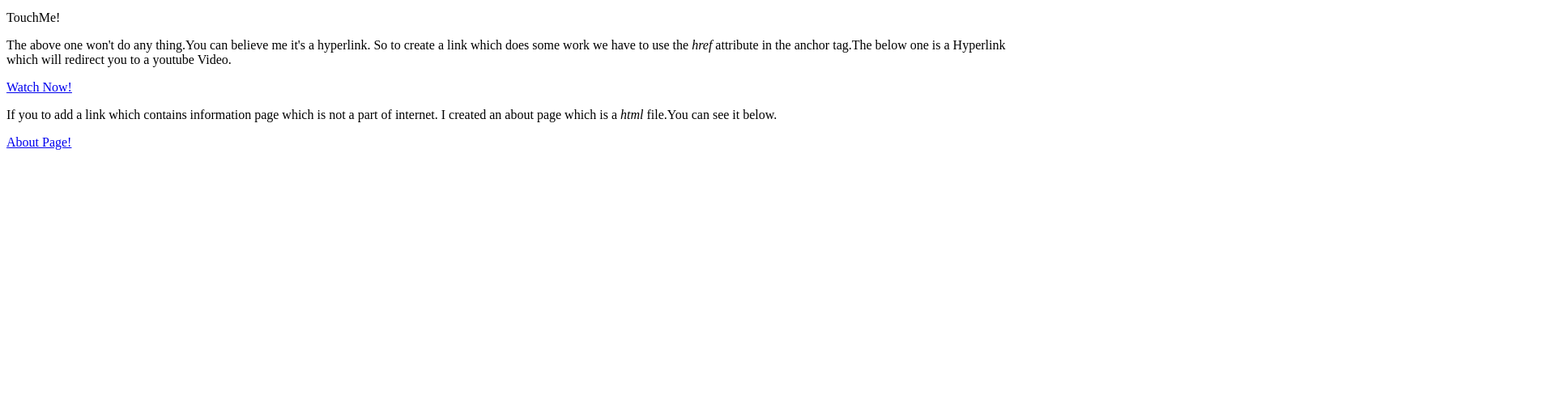
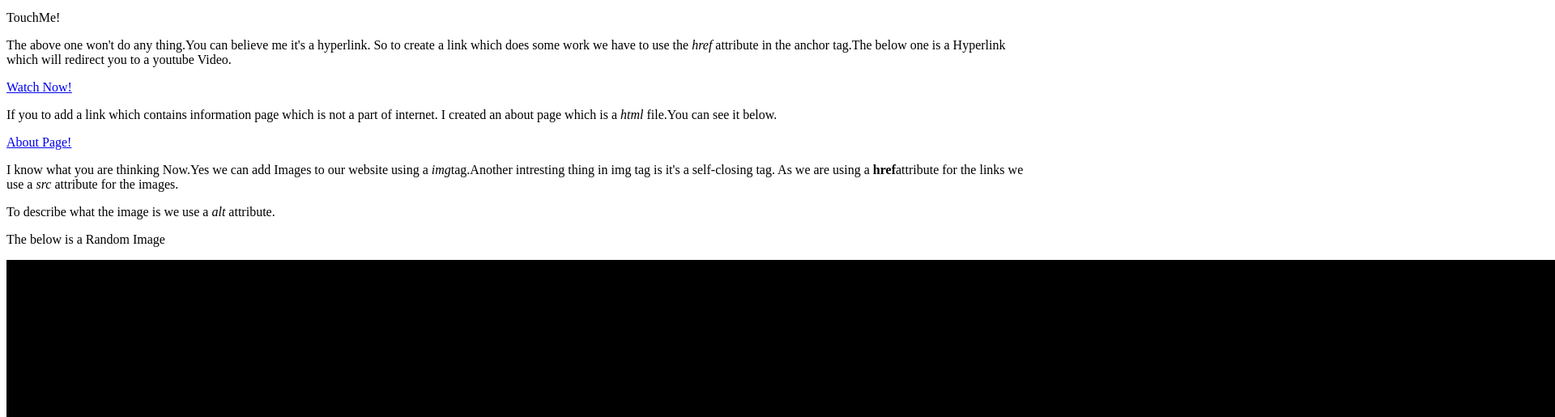
Before and after one commit to Surya-Chandra-Reddy/git_test, a plain HTML site: page html_boilerplate/links_images/links.html in a window 1280 px wide. Shown: the part 101-616 px from the top of the page at 81% size, 1920 px wide, since content can reach past the window. Drawn offline with Linux system fonts and the light colour scheme.

Commit message:
images and links

```diff
--- a/html_boilerplate/links_images/links.html
+++ b/html_boilerplate/links_images/links.html
@@ -22,6 +22,14 @@
     <p>If you to add a link which contains information page which is not a part of internet.
         I created an about page which is a <em>html</em> file.You can see it below.
     </p>
-    <a href="pages/about.html">About Page!</a>
+    <a href="./pages/about.html">About Page!</a>
+    <p>I know what you are thinking Now.Yes we can add Images to our website
+        using a <em>img</em>tag.Another intresting thing in img tag is it's a self-closing tag.
+        As we are using a <strong>href</strong>attribute for the links we use a <em>src</em>
+        attribute for the images.
+    </p>
+    <p>To describe what the image is we use a <em>alt</em> attribute.</p>
+    <p>The below is a Random Image</p>
+    <img src="./pages/img.jpg" alt="Mr.knight">
 </body>
 </html>
```
Also changed, not shown: html_boilerplate/index.html (+0 -1 lines), html_boilerplate/links_images/pages/img.jpg (added).
